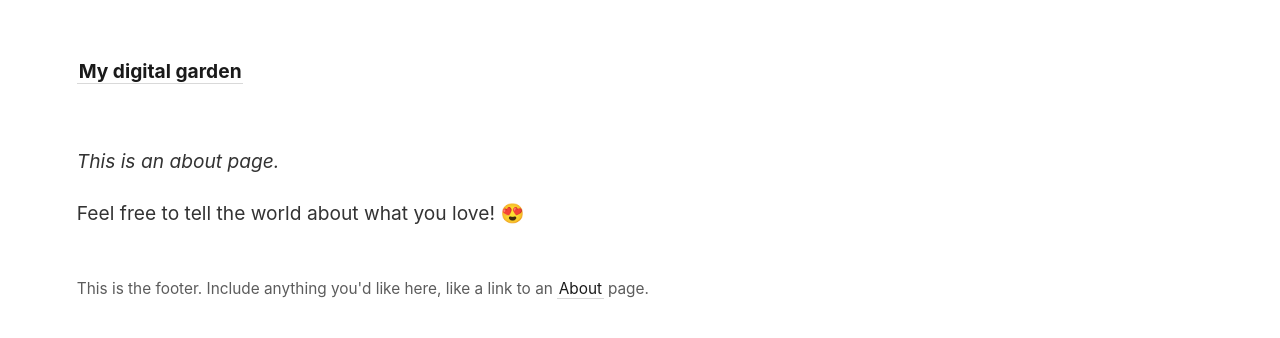
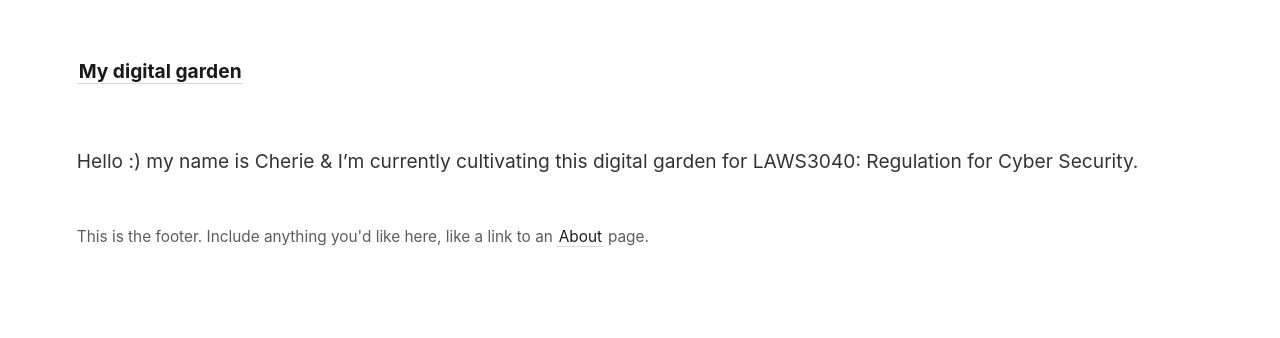
Before and after one commit to ctr-l/digital-garden, a Jekyll site: the page built from _pages/about.md, in a window 1280 px wide. Shown: the top 338 px of the page. Built offline with Jekyll 4.4.1, drawn with Linux system fonts in a browser that asks for light colours.

Commit message:
Update content

```diff
--- a/_pages/about.md
+++ b/_pages/about.md
@@ -4,6 +4,4 @@ title: About
 permalink: /about
 ---
 
-*This is an about page.*
-
-Feel free to tell the world about what you love! 😍
+Hello :) my name is Cherie & I'm currently cultivating this digital garden for LAWS3040: Regulation for Cyber Security.
```
